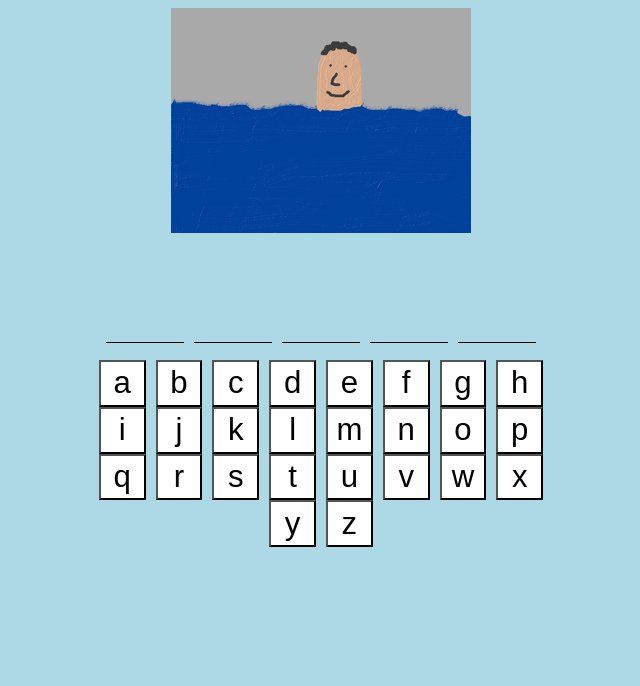
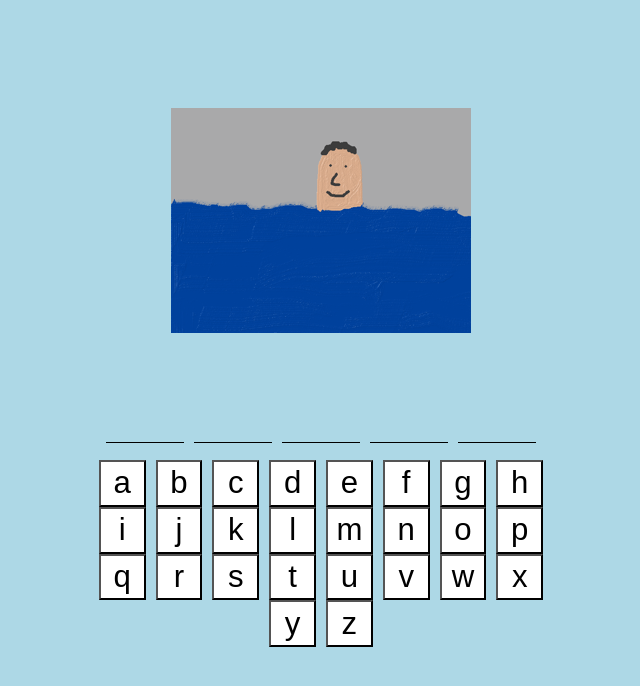
Before and after one commit to rdpfeifle/js-sharkwoods, a Flask app: page /sharkwords in a window 1280 px wide. Shown: the top 686 px of the page, without its empty margins (319-959 px from the left). Run offline with Flask 2, Linux system fonts and the light colour scheme.

```diff
--- a/static/css/style.css
+++ b/static/css/style.css
@@ -2,6 +2,7 @@ body {
   font-family: monospace;
   font-size: 52px;
   background-color: lightblue;
+  padding-top: 100px;
 }
 
 section {
--- a/templates/sharkwords.html
+++ b/templates/sharkwords.html
@@ -8,6 +8,7 @@
     <link rel="stylesheet" href="/static/css/style.css"/>
   </head>
   <body>
+
     <section id="shark-img">
       <img src="/static/images/guess0.png">
     </section>
```
Also changed, not shown: README.md.
